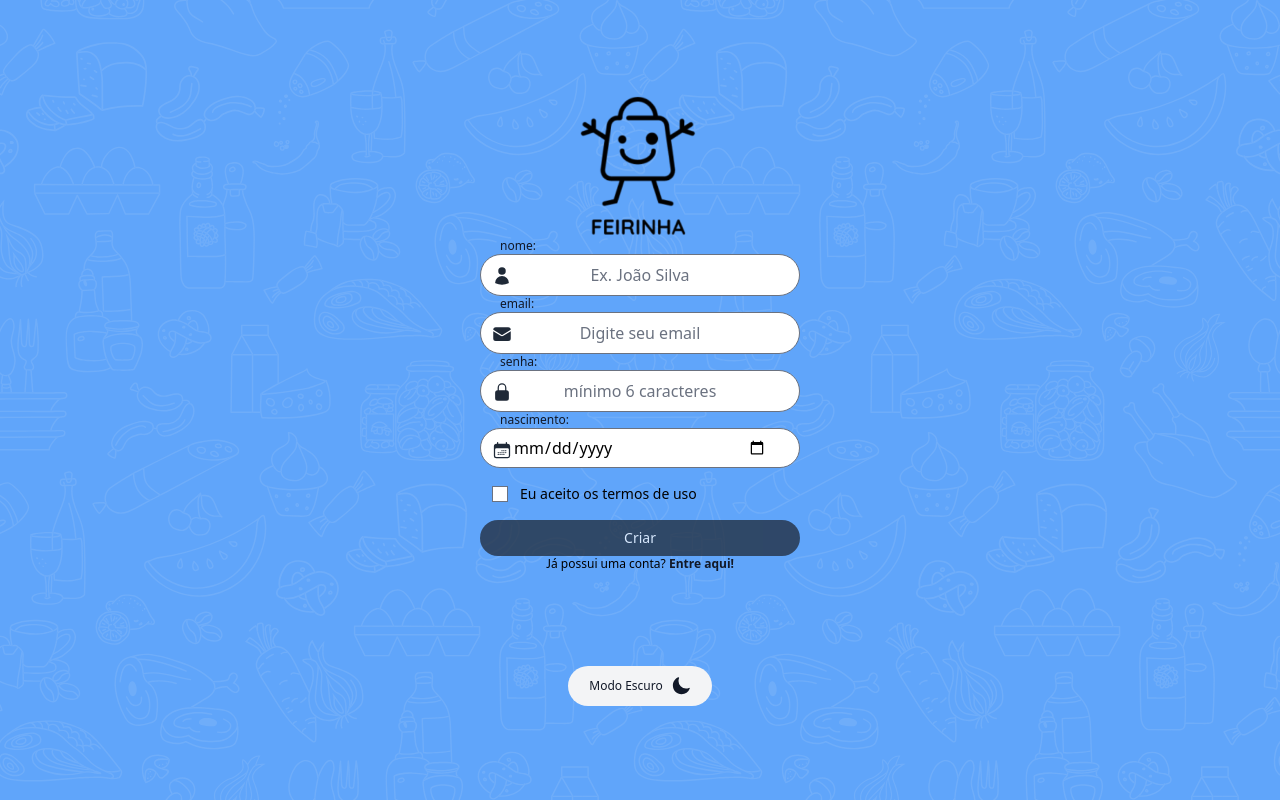
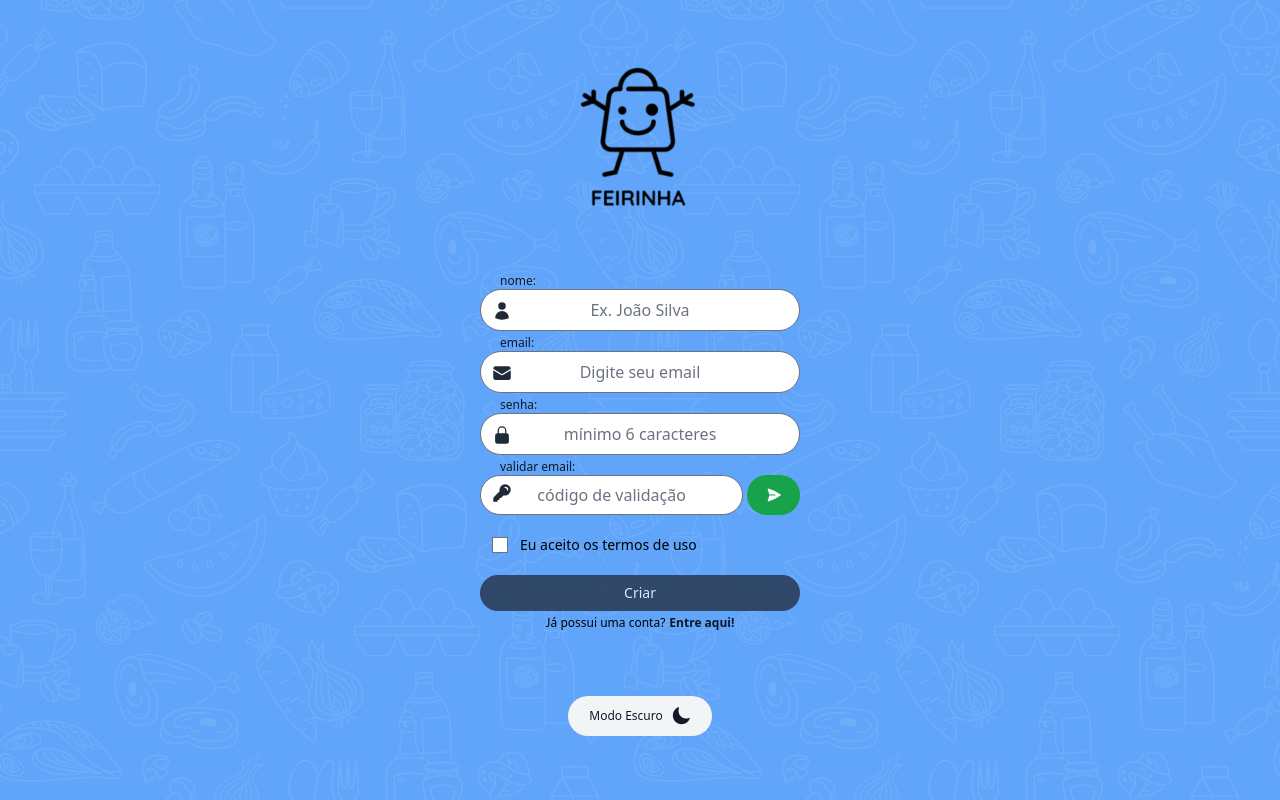
Before and after one commit to julioa-adl/feirinha, a React (Vite) app: page /register in a window 1280 px wide. Built offline with nearby package versions, Linux system fonts and the light colour scheme.

Commit message:
validate email

```diff
--- a/src/helpers/httpClient/userClient.ts
+++ b/src/helpers/httpClient/userClient.ts
@@ -23,12 +23,28 @@ const loginUser = async ({ email, password }: Iuser) => {
   }
 };
 
-const registUser = async ({ name, email, password, birthday, role = 'User' }: Iuser) => {
+const validateEmail = async (email: string) => {
+  try {
+    const res = await axios.post(
+      backendUrl('verificationCode'),
+      {
+        email
+      },
+    );
+      console.log(res.data.message)
+    return res;
+  } catch (err) {
+    throw new console.error(err);
+    ;
+  }
+};
+
+const registUser = async ({ name, email, password, verificationCode, role = 'User' }: Iuser) => {
   try {
     const res = await axios.post(
       backendUrl('user'),
       {
-        name, email, password, birthday, role,
+        name, email, password, verificationCode, role,
       },
     );
     const { token } = res.data;
@@ -66,5 +82,6 @@ const revalidateToken = async (): Promise<boolean> => {
 export {
   loginUser,
   registUser,
-  revalidateToken
+  revalidateToken,
+  validateEmail
 }
--- a/src/interfaces/IUser.ts
+++ b/src/interfaces/IUser.ts
@@ -2,6 +2,6 @@ export type Iuser = {
   name?: string,
   email?: string,
   password?: string,
-  birthday?: string,
+  verificationCode?: string,
   role?: string
 }
--- a/src/pages/Login.tsx
+++ b/src/pages/Login.tsx
@@ -28,7 +28,8 @@ const Login = () => {
   const auth = async () => {
     const res = await revalidateToken();
     if (res) {
-      history('/login');
+      history('/');
+    } else {
       localStorage.removeItem('userTokenFeirinha');
     }
   }
--- a/src/pages/Register.tsx
+++ b/src/pages/Register.tsx
@@ -3,22 +3,27 @@ import { useNavigate } from 'react-router-dom';
 import logo from "../assets/feirinha-logo.png";
 import Loading from '../general-components/Loading';
 import ToggleTheme from "../general-components/ToggleTheame";
-import { UserIcon, LockClosedIcon, EnvelopeIcon, CalendarDaysIcon, /*CheckCircleIcon, XCircleIcon*/ } from '@heroicons/react/24/solid';
-import { registUser } from '../helpers/httpClient/userClient';
+import { UserIcon, LockClosedIcon, EnvelopeIcon, KeyIcon, PaperAirplaneIcon } from '@heroicons/react/24/solid';
+import { registUser, validateEmail } from '../helpers/httpClient/userClient';
 import { ApiResponse } from '../interfaces/ApiResponse';
 import context from '../context/myContext';
+import { useMutation } from 'react-query';
 
 const Register = () => {
   const [values, setValues] = useState({
     name: '',
     email: '',
     password: '',
-    birthday: '',
+    verificationCode: ''
   });
   const [terms, setChecked] = useState(false);
   const [loading, setLoading] = useState(false);
   const [disable, setDisable] = useState(true);
   const [error, setError] = useState(false);
+
+  const { email } = values;
+  const { mutate, isLoading, isError } = useMutation(() => validateEmail(email)
+  )
 
   const {
     setToken
@@ -53,7 +58,7 @@ const Register = () => {
       emailIsValid &&
       values.password.length > 5 &&
       values.name.split(' ').length >= 2 && values.name.split(' ')[1] && values.name.split(' ')[1].length >= 3 &&
-      values.birthday.length > 0 &&
+      values.verificationCode.length === 6 &&
       terms === true) {
       return setDisable(false);
     }
@@ -74,12 +79,12 @@ const Register = () => {
 
   return (
     <div className= "h-screen w-screen bg-blue-400 bg-market-75 bg-cover dark:bg-gray-900 dark:bg-market-75 m-auto flex flex-col justify-evenly items-center">
-      <form className="relative flex flex-col items-center">
-        <img src={logo} alt='logo' className="w-20 md:w-36 dark:invert"/>
+      <img src={logo} alt='logo' className="w-20 md:w-36 dark:invert"/>
+      <form className="relative flex flex-col items-center gap-1">
         {
           error && <span className='text-xs text-gray-900 dark:text-red-500'>{ error }</span>
         }
-        <div className="relative">
+        <div className="relative w-80">
           <label
               className="ml-5 text-gray-900 dark:text-gray-100 flex justify-between items-end text-xs"
             >nome: </label>
@@ -93,7 +98,7 @@ const Register = () => {
             placeholder="Ex. João Silva"
             className={`rounded-full px-8 w-80 text-center dark:bg-gray-600 dark:text-gray-100`}/>
         </div>
-        <div className='relative'>
+        <div className='relative w-80'>
           <label
               className="ml-5 text-gray-900 dark:text-gray-100 flex justify-between items-end text-xs"
             >email: </label>
@@ -107,7 +112,7 @@ const Register = () => {
             placeholder="Digite seu email"
             className={`${error && 'border-solid border-2 border-red-500'} rounded-full px-8 w-80 text-center dark:bg-gray-600 dark:text-gray-100`}/>
         </div>
-        <div className="relative">
+        <div className="relative w-80">
           <label
               className="ml-5 text-gray-900 dark:text-gray-100 flex justify-between items-end text-xs"
             >senha: </label>
@@ -121,20 +126,32 @@ const Register = () => {
             placeholder="mínimo 6 caracteres"
             className={`rounded-full px-8 w-80 text-center dark:bg-gray-600 dark:text-gray-100`}/>
         </div>
-        <div className="relative">
+
+        <div className="relative w-80">
           <label
               className="ml-5 text-gray-900 dark:text-gray-100 flex justify-between items-end text-xs"
-            >nascimento: </label>
-          <CalendarDaysIcon className="h-5 absolute text-gray-800 top-7 left-3"/>
-          <input
-            type="date"
-            required
-            id='birthday'
-            value={ values.birthday }
-            onChange={ handleChange }
-            // placeholder='dd/mm/aaaa'
-            className={`appearance-none rounded-full px-8 w-80 text-center h-10 bg-white dark:bg-gray-600 dark:text-gray-100`}/>
+            >validar email: </label>
+          <KeyIcon className="h-5 absolute text-gray-800 top-6 left-3"/>
+          <div className='flex justify-between gap-1'>
+            <input
+              type='text'
+              required
+              id='verificationCode'
+              value={ values.verificationCode }
+              onChange={ handleChange }
+              placeholder="código de validação"
+              className={`rounded-full px-8 w-5/6 h-10 text-center dark:bg-gray-600 dark:text-gray-100`}/>
+              <button
+                type="button"
+                className={`flex justify-center text-center duration-300 ease-in-out items-center font-medium rounded-full text-xs px-3 py-2 h-10 w-1/6 text-white bg-green-600 hover:bg-green-700 focus:outline-none focus:ring-1 dark:bg-green-600 dark:hover:bg-green-700`}
+                onClick={ () => mutate() }
+              >{ isLoading ? <Loading loading /> : <PaperAirplaneIcon className='h-4'/> }</button>
+          </div>
+              {
+                isError && <p className='text-xs text-center text-red-500'>Email já cadastrado</p>
+              }
         </div>
+
         <div className='flex my-4 flex-row gap-3 items-center w-80 ml-6'>
 
           <input
@@ -156,7 +173,7 @@ const Register = () => {
         >
           { loading ? <Loading loading /> : 'Criar' }
         </button>
-        <div className='text-xs dark:text-gray-100'>
+        <div className='text-xs dark:text-gray-100 w-80 flex justify-center gap-1'>
           <span>Já possui uma conta?</span><span className="font-bold cursor-pointer text-gray-900 hover:text-gray-100 dark:text-blue-400 dark:hover:text-blue-600" onClick={ loginHere }> Entre aqui!</span>
         </div>
       </form>
```
